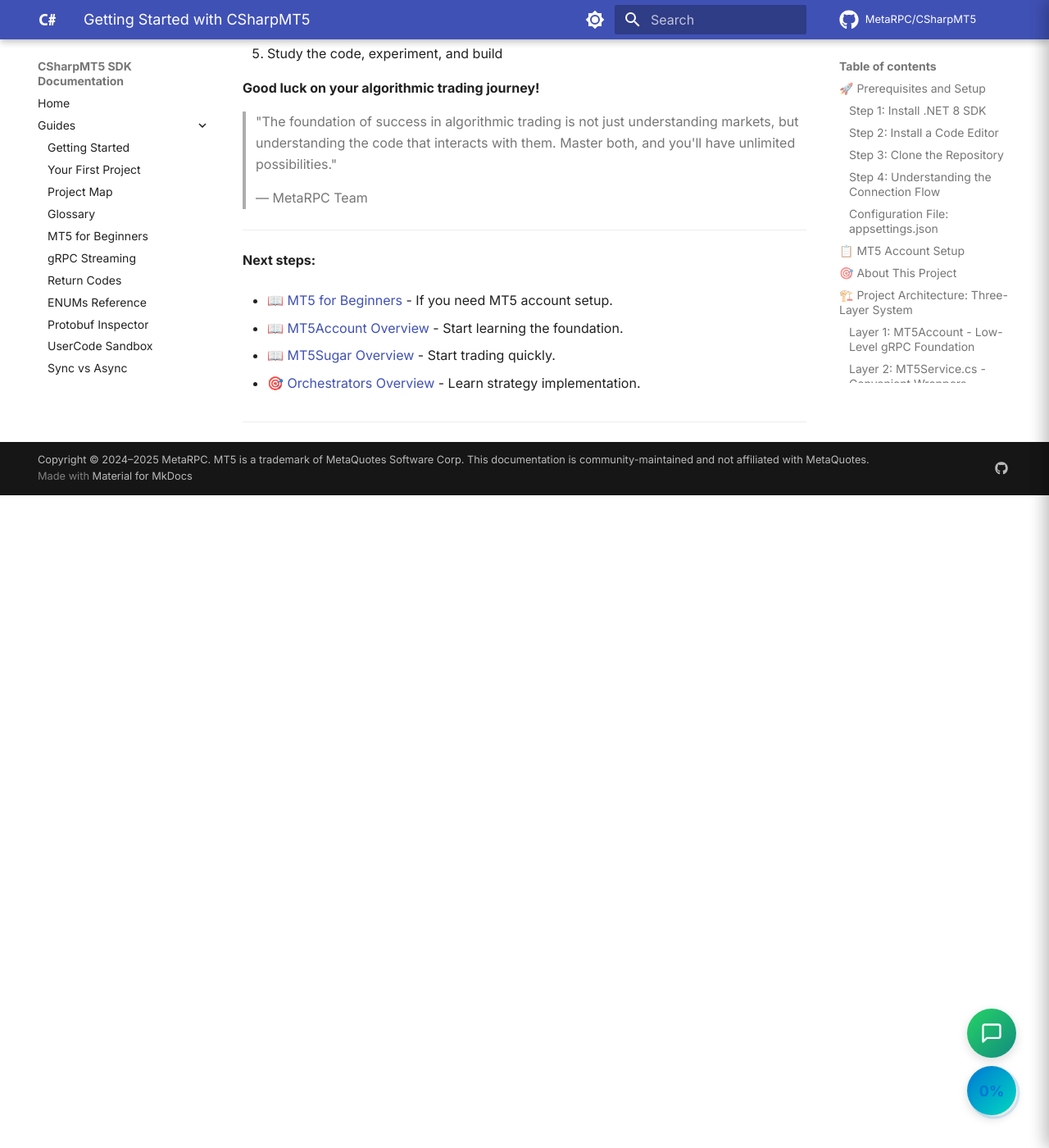
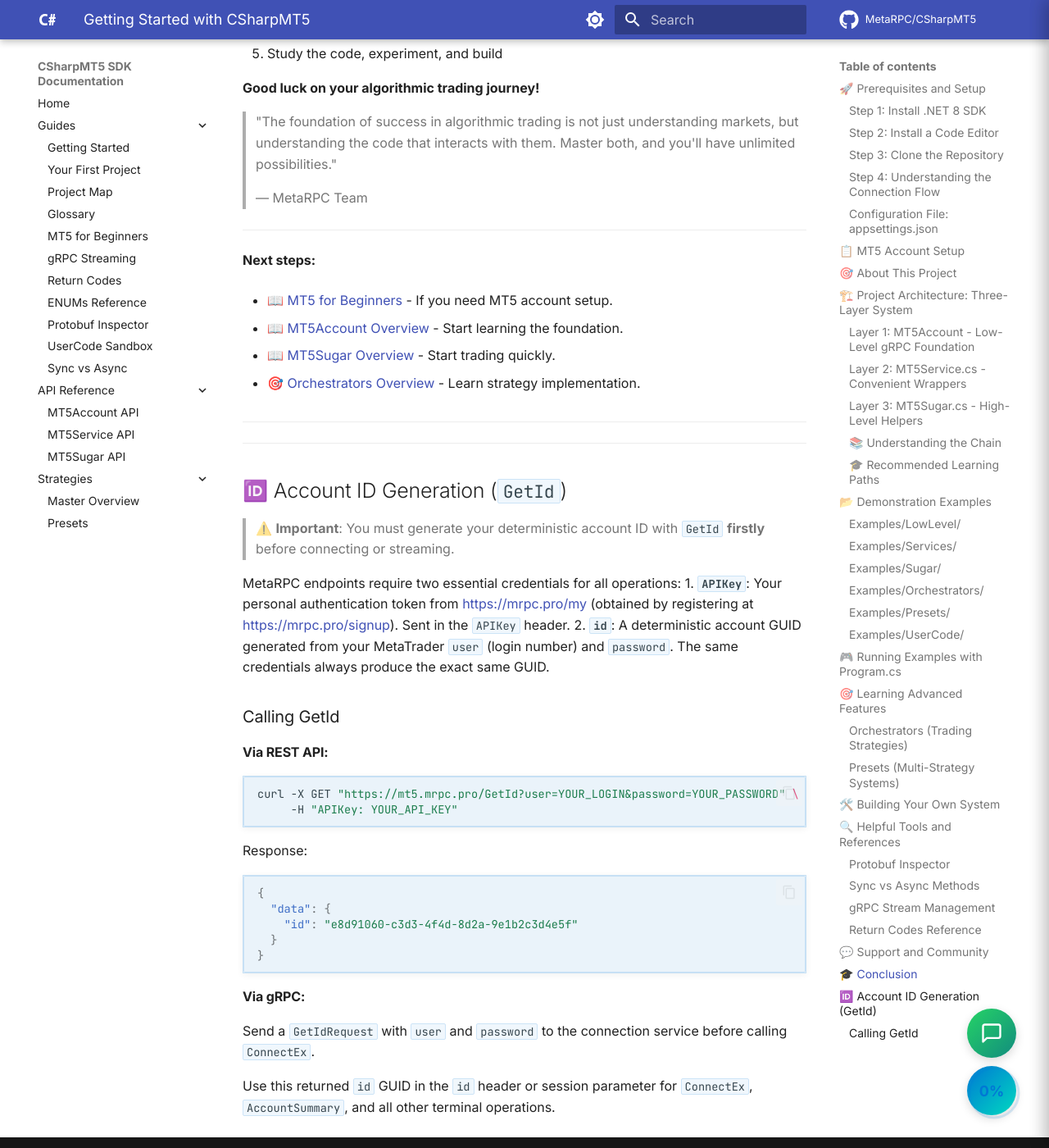
Before and after one commit to MetaRPC/CSharpMT5, an MkDocs documentation site: the page built from docs/Getting_Started.md, in a window 1280 px wide and 1400 px high, scrolled down 11264 px. Shown: the whole window at 82% size. Built offline with MkDocs 1.6.1 and Material for MkDocs 9.7.7, drawn with Linux system fonts in a browser that asks for light colours; comment, search, counter and statistics services are not loaded.

Commit message:
docs: document deterministic account ID generation via GetId before connecting

````diff
--- a/docs/All_Guides/GETTING_STARTED.md
+++ b/docs/All_Guides/GETTING_STARTED.md
@@ -36,6 +36,39 @@ Connecting to MetaRPC production endpoints (`mt5.mrpc.pro:443`) requires an API
 
 ---
 
+
+---
+
+## 🆔 Account ID Generation (`GetId`)
+
+> ⚠️ **Important**: You must generate your deterministic account ID with `GetId` **firstly** before connecting or streaming.
+
+MetaRPC endpoints require two essential credentials for all operations:
+1. **`APIKey`**: Your personal authentication token from [https://mrpc.pro/my](https://mrpc.pro/my) (obtained by registering at [https://mrpc.pro/signup](https://mrpc.pro/signup)). Sent in the `APIKey` header.
+2. **`id`**: A deterministic account GUID generated from your MetaTrader `user` (login number) and `password`. The same credentials always produce the exact same GUID.
+
+### Calling GetId
+
+#### Via REST API:
+```bash
+curl -X GET "https://mt5.mrpc.pro/GetId?user=YOUR_LOGIN&password=YOUR_PASSWORD" \
+     -H "APIKey: YOUR_API_KEY"
+```
+
+Response:
+```json
+{
+  "data": {
+    "id": "e8d91060-c3d3-4f4d-8d2a-9e1b2c3d4e5f"
+  }
+}
+```
+
+#### Via gRPC:
+Send a `GetIdRequest` with `user` and `password` to the connection service before calling `ConnectEx`.
+
+Use this returned `id` GUID in the `id` header or session parameter for `ConnectEx`, `AccountSummary`, and all other terminal operations.
+
 ## 🔌 Minimal Connection Example
 
 Here is how easy it is to initialize `MT5Account`, connect to your MetaTrader terminal, and retrieve your account balance:
--- a/docs/Getting_Started.md
+++ b/docs/Getting_Started.md
@@ -462,3 +462,36 @@ We believe that with dedication and a desire to learn, you can master everything
 - 🎯 [Orchestrators Overview](Strategies/Strategies.Master.Overview.md) - Learn strategy implementation.
 
 ---
+
+
+---
+
+## 🆔 Account ID Generation (`GetId`)
+
+> ⚠️ **Important**: You must generate your deterministic account ID with `GetId` **firstly** before connecting or streaming.
+
+MetaRPC endpoints require two essential credentials for all operations:
+1. **`APIKey`**: Your personal authentication token from [https://mrpc.pro/my](https://mrpc.pro/my) (obtained by registering at [https://mrpc.pro/signup](https://mrpc.pro/signup)). Sent in the `APIKey` header.
+2. **`id`**: A deterministic account GUID generated from your MetaTrader `user` (login number) and `password`. The same credentials always produce the exact same GUID.
+
+### Calling GetId
+
+#### Via REST API:
+```bash
+curl -X GET "https://mt5.mrpc.pro/GetId?user=YOUR_LOGIN&password=YOUR_PASSWORD" \
+     -H "APIKey: YOUR_API_KEY"
+```
+
+Response:
+```json
+{
+  "data": {
+    "id": "e8d91060-c3d3-4f4d-8d2a-9e1b2c3d4e5f"
+  }
+}
+```
+
+#### Via gRPC:
+Send a `GetIdRequest` with `user` and `password` to the connection service before calling `ConnectEx`.
+
+Use this returned `id` GUID in the `id` header or session parameter for `ConnectEx`, `AccountSummary`, and all other terminal operations.
````
Also changed, not shown: README.md (+26 -0 lines), docs/All_Guides/Your_First_Project.md (+19 -3 lines), docs/Your_First_Project.md (+16 -0 lines), docs/index.md (+3 -0 lines).
